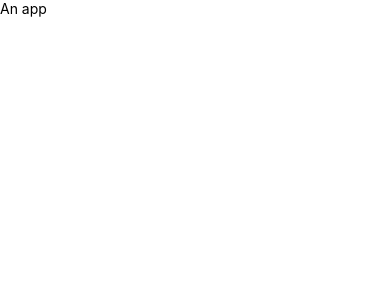
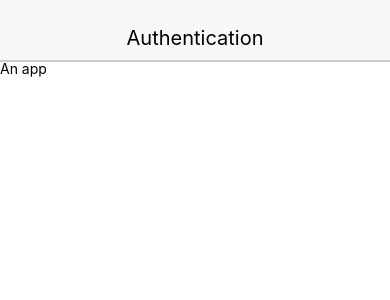
Before and after one commit to master-of-null/react-auth-app, a React Native app: screen / in a window 390 px wide. Shown: the top 300 px of the page. Built offline with nearby package versions, Linux system fonts and the light colour scheme.

Commit message:
ADDS header to App.js

```diff
--- a/src/App.js
+++ b/src/App.js
@@ -1,10 +1,12 @@
 import React, { Component } from 'react';
 import { View, Text } from 'react-native';
+import { Header } from './components/common';
 
 class App extends Component {
 	render() {
 		return (
 			<View>
+				<Header headerText="Authentication" />
 				<Text>An app</Text>
 			</View>
 		);
```
